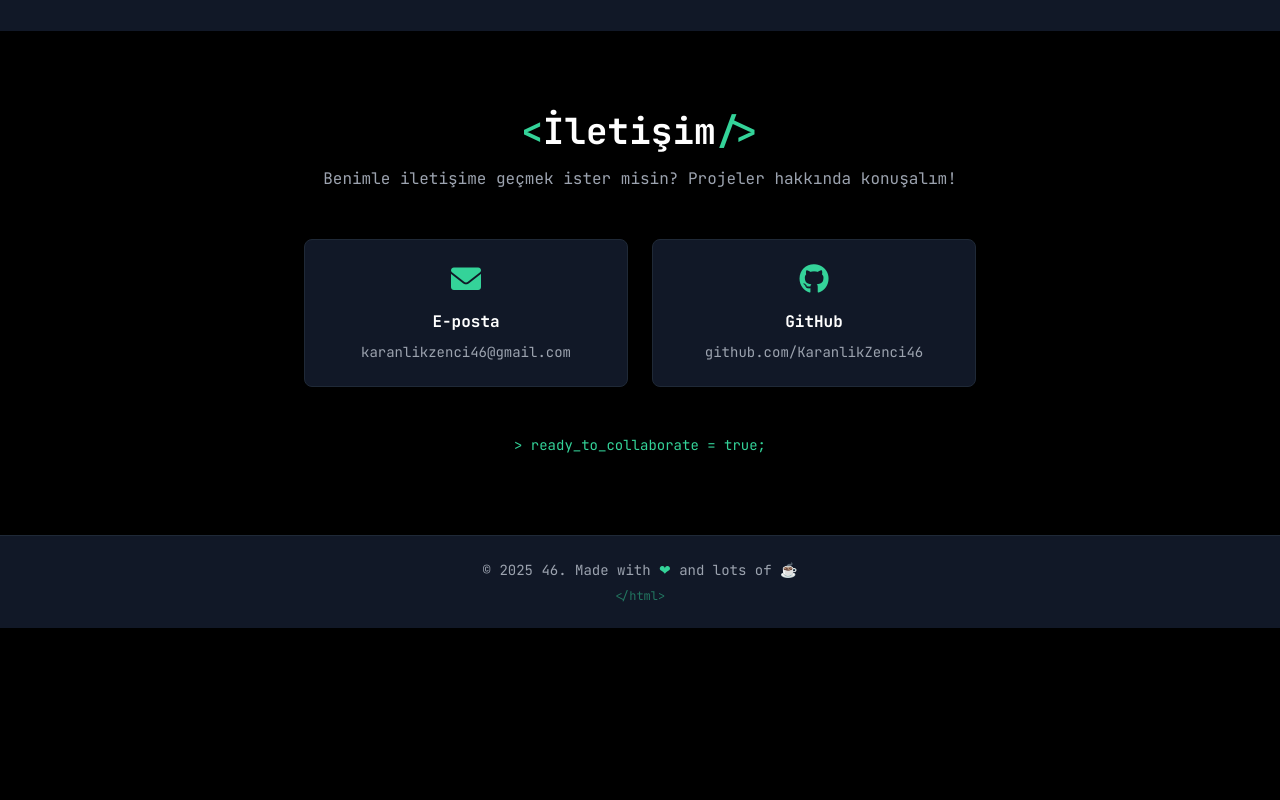
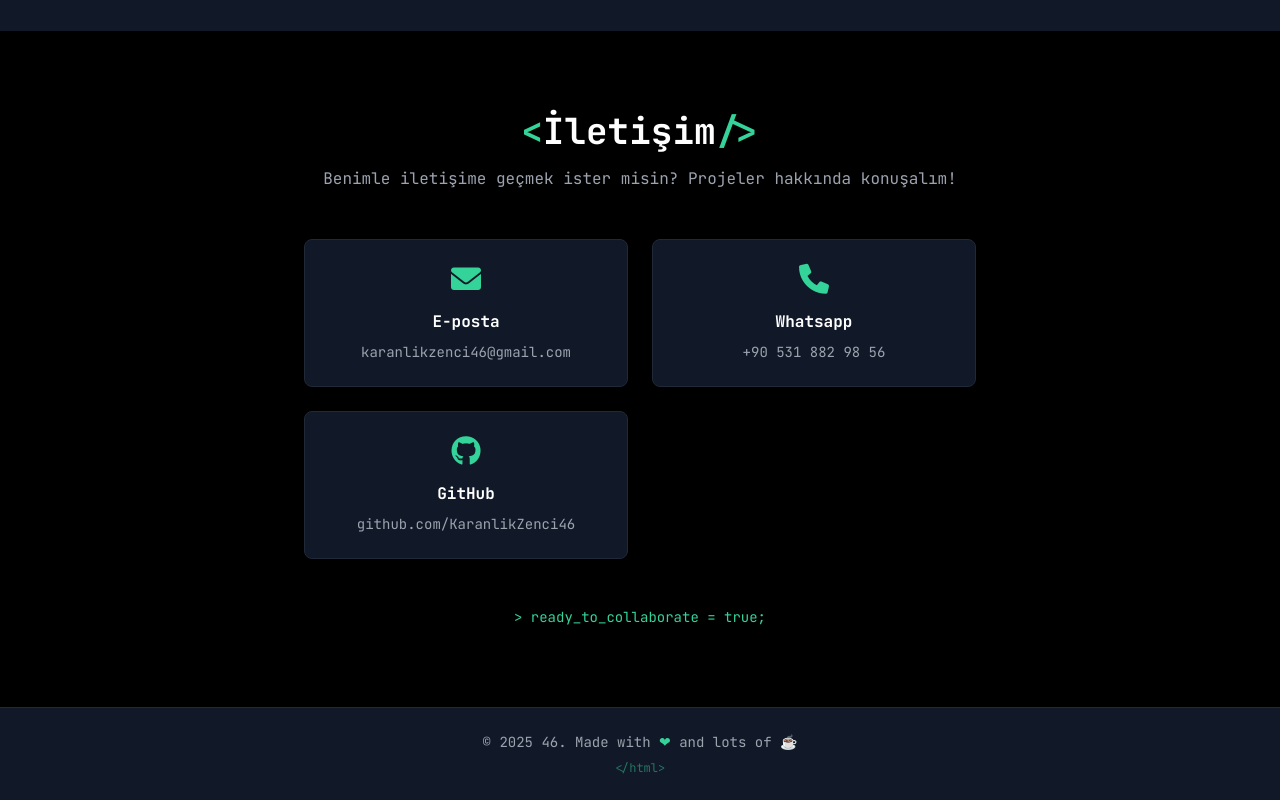
Before and after one commit to KaranlikZenci46/karanlikzenci46.github.io, a plain HTML site: page index.html in a window 1280 px wide. Shown: the part 1591-2391 px from the top of the page. Before the commit the page ends 2219 px from the top, so only its background shows below. Drawn offline with nearby package versions, Linux system fonts and the light colour scheme.

Commit message:
Update index.html

```diff
--- a/index.html
+++ b/index.html
@@ -303,6 +303,12 @@
                         <p class="text-gray-400 text-sm">karanlikzenci46@gmail.com</p>
                     </a>
 
+                    <a href="tel:+905318829856" class="card-hover bg-gray-900 p-6 rounded-lg border border-gray-800 hover:border-green-400 transition-all slide-in" style="animation-delay: 0.35s;">
+                        <i class="fas fa-phone text-green-400 text-3xl mb-4"></i>
+                        <h3 class="font-semibold mb-2">Whatsapp</h3>
+                        <p class="text-gray-400 text-sm">+90 531 882 98 56</p>
+                    </a>
+
                     <a href="https://github.com/karanlikzenci46" target="_blank" class="card-hover bg-gray-900 p-6 rounded-lg border border-gray-800 hover:border-green-400 transition-all slide-in" style="animation-delay: 0.4s;">
                         <i class="fab fa-github text-green-400 text-3xl mb-4"></i>
                         <h3 class="font-semibold mb-2">GitHub</h3>
```
